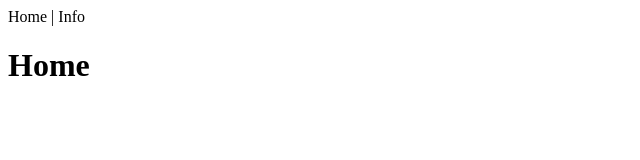
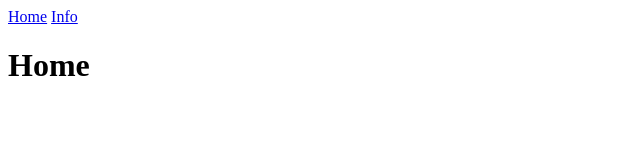
Before and after one commit to BB-choi/vanilla-js-single-page-application, a website with bundled scripts: page src/index.html in a window 1280 px wide. Shown: the full height of the page, 0-640 px from the left. Built offline with nearby package versions, Linux system fonts and the light colour scheme.

Commit message:
refactor: project structure 리팩토링

```diff
--- a/index.html
+++ b/src/index.html
@@ -7,5 +7,5 @@
   <body>
     <div id="root"></div>
   </body>
-  <script src="./index.js" type="module"></script>
+  <script src="/static/index.js" type="module"></script>
 </html>
--- a/index.js
+++ b/src/static/index.js
@@ -1,5 +1,5 @@
+import utils from "./utils/utils.js";
 import Layout from "./pages/Layout.js";
-import utils from "./utils/utils.js";
 
 const { $ } = utils.DOM;
 
--- a/pages/NavBar.js
+++ b/src/static/pages/NavBar.js
@@ -2,7 +2,8 @@ const Navbar = {
   async render() {
     return `
     <nav>
-      Home | Info
+      <a href="/" data-link>Home</a>
+      <a href="/info" data-link>Info</a>
     </nav>
     `;
   },
```
Also changed, not shown: src/static/components/Home.js (renamed from components/Home.js), src/static/components/Info.js (renamed from components/Info.js), src/static/pages/Layout.js (renamed from pages/Layout.js), src/static/utils/utils.js (renamed from utils/utils.js).
